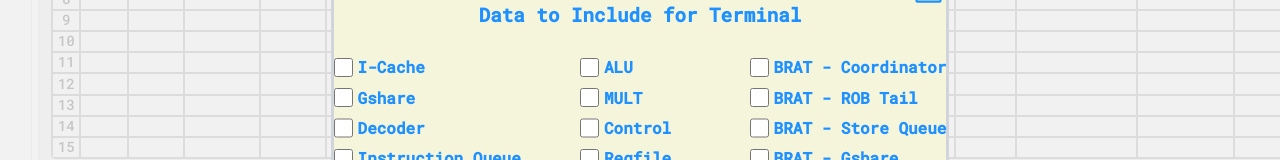
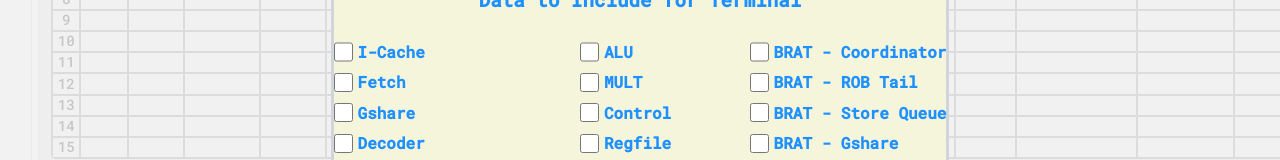
Before and after one commit to haytham918/vcdive, a Next.js app: page /debugger in a window 1280 px wide. Both pictures are taken after a click on the button "Setting". Shown: the part 3368-3528 px from the top of the page. Built offline with nearby package versions, Linux system fonts and the light colour scheme; no server answers.

Commit message:
Add Fetch to terminal

```diff
--- a/src/app/debugger/page.tsx
+++ b/src/app/debugger/page.tsx
@@ -28,6 +28,7 @@ export type NumberSystem = "0d" | "0x"; // Maybe binary in the future
 // Decide which to show and not to show for Terminal
 export interface TerminalSettings {
     icache: { show: boolean; label: "I-Cache" };
+    fetch: { show: boolean; label: "Fetch" };
     gshare: { show: boolean; label: "Gshare" };
     decoder: { show: boolean; label: "Decoder" };
     instruction_queue: { show: boolean; label: "Instruction Queue" };
@@ -234,11 +235,18 @@ const DebuggerPage = () => {
     // Icache
     const icache_data = extract_data(cycle_data, "ICACHE");
 
+    // Fetch
+    const fetch_data = extract_data(cycle_data, "FETCH");
+
     const [terminal_settings, setTerminalSettings] = useState<TerminalSettings>(
         {
             icache: {
                 show: false,
                 label: "I-Cache",
+            },
+            fetch: {
+                show: false,
+                label: "Fetch",
             },
             gshare: { show: false, label: "Gshare" },
             decoder: { show: false, label: "Decoder" },
@@ -356,6 +364,7 @@ const DebuggerPage = () => {
                 </div>
                 <Terminal
                     icache_data={icache_data}
+                    fetch_data={fetch_data}
                     decoder_data={decoder_data}
                     instruction_queue_data={instruction_queue_data}
                     reservation_station_data={reservation_station_data}
--- a/src/components/processor_components/Terminal.tsx
+++ b/src/components/processor_components/Terminal.tsx
@@ -4,6 +4,7 @@ import { MouseEvent, useState } from "react";
 
 const Terminal: React.FC<{
     icache_data: any;
+    fetch_data: any;
     decoder_data: any;
     instruction_queue_data: any;
     dispatch_data: any;
@@ -29,6 +30,7 @@ const Terminal: React.FC<{
     handleOpenDialog: () => void;
 }> = ({
     icache_data,
+    fetch_data,
     decoder_data,
     instruction_queue_data,
     dispatch_data,
@@ -153,6 +155,10 @@ const Terminal: React.FC<{
                 data = sq_tail_data;
                 break;
             }
+            case "Fetch": {
+                data = fetch_data;
+                break;
+            }
             default:
                 break;
         }
--- a/src/components/processor_components/TerminalDialog.tsx
+++ b/src/components/processor_components/TerminalDialog.tsx
@@ -46,6 +46,17 @@ const TerminalDialog: React.FC<{
                                 onChange={(e) => handleCheck(e, "icache")}
                             />
                             I-Cache
+                        </span>
+
+                        {/* Fetch */}
+                        <span className="checkbox-item">
+                            <input
+                                type="checkbox"
+                                className="checkbox-input"
+                                checked={terminal_settings.fetch.show}
+                                onChange={(e) => handleCheck(e, "fetch")}
+                            />
+                            Fetch
                         </span>
 
                         {/* Gshare */}
```
